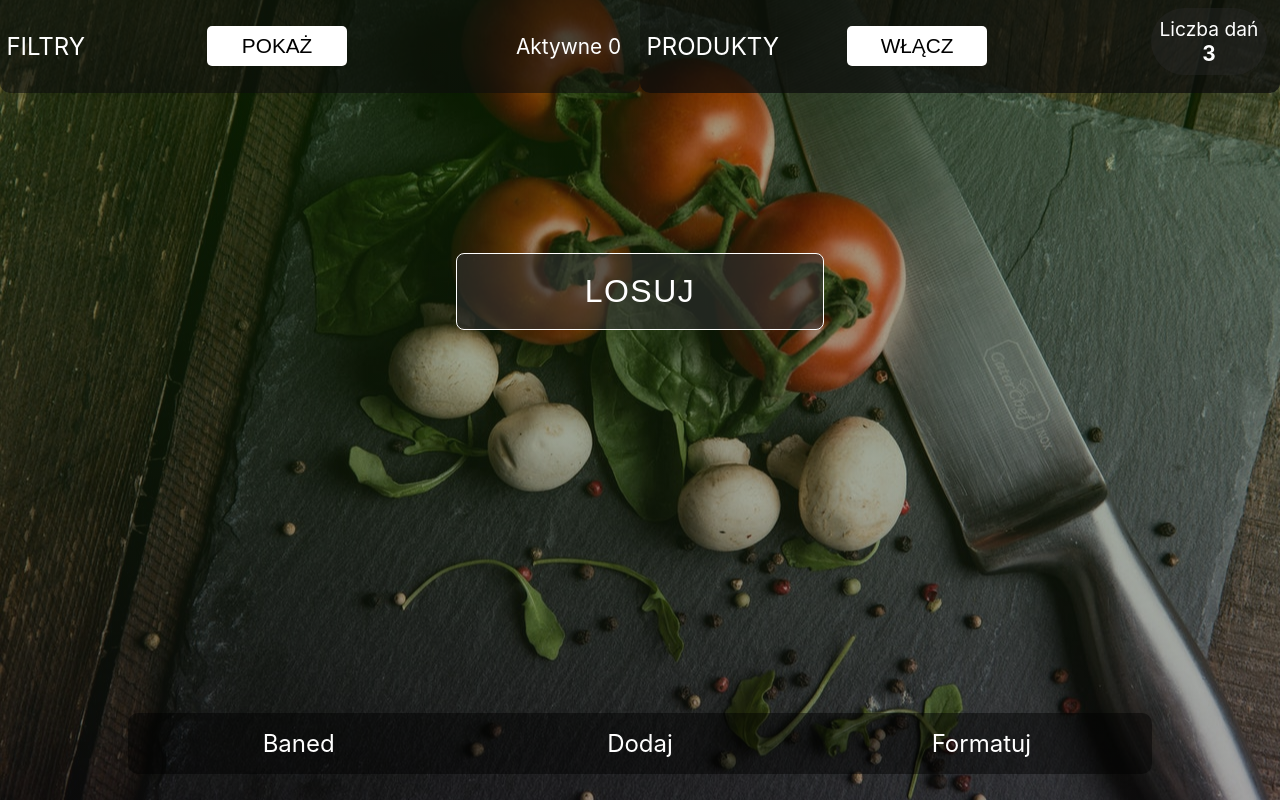
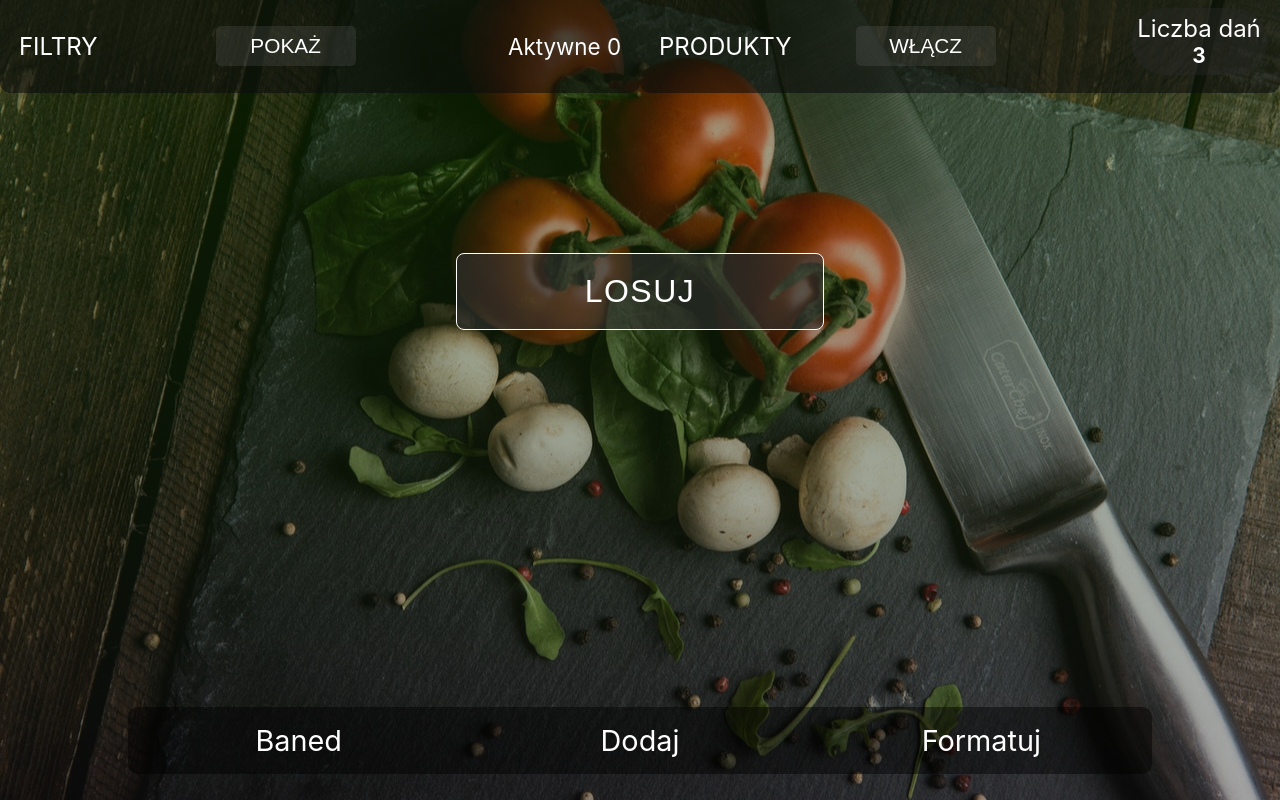
Before and after one commit to atrykp/what-s-for-dinner-react-app, a React (Create React App) app: page / in a window 1280 px wide. Built offline with nearby package versions, Linux system fonts and the light colour scheme.

Commit message:
add style for media min width 1024px

```diff
--- a/src/styles/App.css
+++ b/src/styles/App.css
@@ -3,16 +3,15 @@
   position: relative;
 }
 .upperNav__userProducts {
-  background-color: rgba(12, 12, 12, 0.726);
+  background-color: rgba(12, 12, 12, 0.589);
   border-radius: 0 0 10px 10px;
   z-index: 2;
   padding: 2%;
 }
 .upperNav__filters {
-  margin-top: -3%;
   background-color: rgba(12, 12, 12, 0.589);
   padding: 2%;
-  padding-top: 4%;
+
   border-radius: 0 0 10px 10px;
 }
 .upperNav__counter {
@@ -94,3 +93,13 @@
     padding: 0.7%;
   }
 }
+@media (min-width: 1024px) {
+  .upperNav__counter {
+    font-size: 1.5rem;
+    padding: 0.5%;
+  }
+  .lowerNav__banned,
+  .lowerNav__add {
+    font-size: 1.8rem;
+  }
+}
--- a/src/styles/DrawnDishList.css
+++ b/src/styles/DrawnDishList.css
@@ -116,3 +116,8 @@
     height: 50px;
   }
 }
+@media (min-width: 700px) {
+  .drawnDish__ingredientsBtn {
+    font-size: 1.2rem;
+  }
+}
--- a/src/styles/Filter.css
+++ b/src/styles/Filter.css
@@ -41,3 +41,8 @@
 }
 .filter .filter__removeBtn {
 }
+@media (min-width: 1024px) {
+  .filter button {
+    font-size: 1.7rem;
+  }
+}
--- a/src/styles/FilterArr.css
+++ b/src/styles/FilterArr.css
@@ -4,6 +4,7 @@
   display: flex;
   min-height: 10vh;
   align-items: center;
+  padding-left: 2%;
 }
 .filters__activeBtn {
   margin: 2%;
@@ -12,12 +13,13 @@
   padding: 2% 10%;
   background-color: transparent;
   border-radius: 5px;
-  background-color: white;
-  color: black;
+  background-color: rgba(116, 116, 116, 0.2);
+  color: white;
   border-style: none;
   min-width: 110px;
   max-width: 140px;
   max-height: 40px;
+  cursor: pointer;
 }
 .filters__name {
   text-transform: uppercase;
@@ -89,3 +91,8 @@
     font-size: 1.3rem;
   }
 }
+@media (min-width: 1024px) {
+  .filters__counter {
+    font-size: 1.4rem;
+  }
+}
--- a/src/styles/RemoveStorage.css
+++ b/src/styles/RemoveStorage.css
@@ -36,3 +36,8 @@
     font-size: 1.5rem;
   }
 }
+@media (min-width: 1024px) {
+  .removeStorageBtn {
+    font-size: 1.8rem;
+  }
+}
--- a/src/styles/UserProducts.css
+++ b/src/styles/UserProducts.css
@@ -4,6 +4,7 @@
   color: white;
   min-height: 10vh;
   align-items: center;
+  padding-left: 2%;
 }
 .userProducts__name {
   text-transform: uppercase;
@@ -16,8 +17,8 @@
   padding: 2% 10%;
   background-color: transparent;
   border-radius: 5px;
-  background-color: white;
-  color: black;
+  background-color: rgba(116, 116, 116, 0.2);
+  color: white;
   border-style: none;
   min-width: 110px;
   max-width: 140px;
@@ -70,3 +71,8 @@
     font-size: 1.3rem;
   }
 }
+@media (min-width: 1024px) {
+  .userProducts__filterBtn {
+    font-size: 1.5rem;
+  }
+}
```
